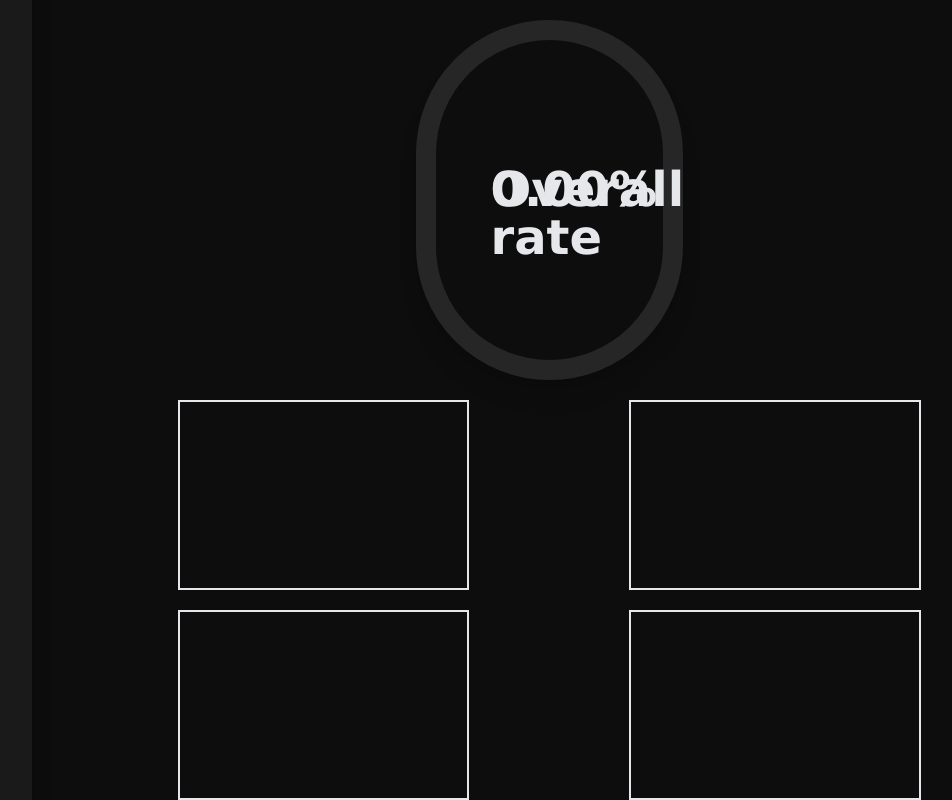
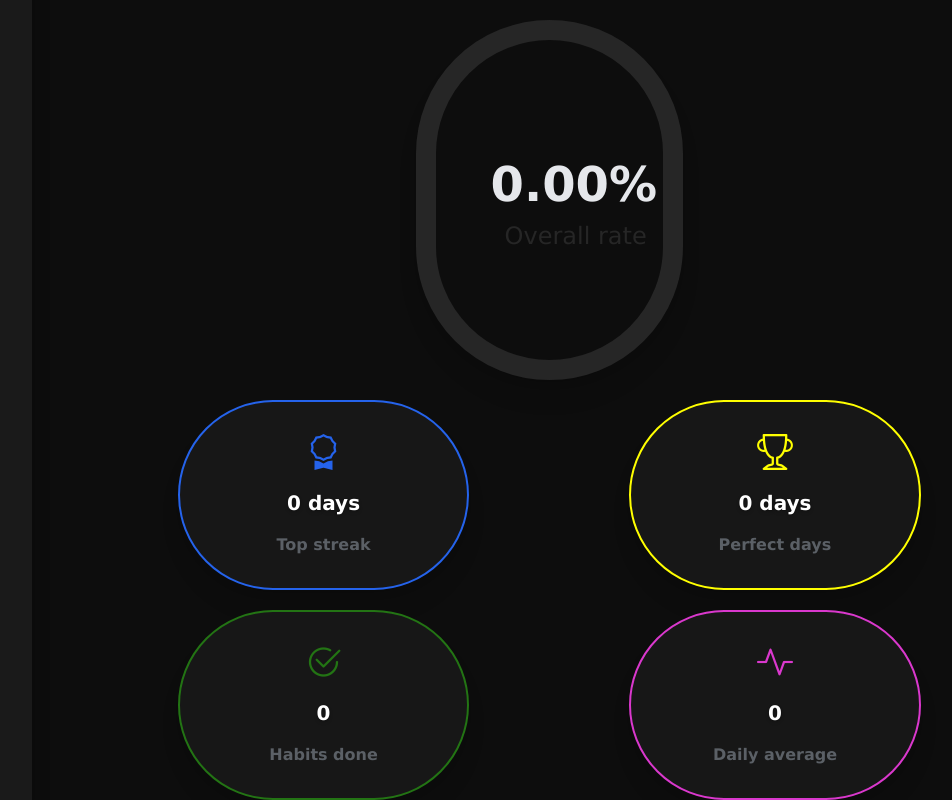
Before and after one commit to theinternetfae/Optima-V.2, a React (Vite) app: page /taskStats in a window 1280 px wide. Shown: the part 755-1555 px from the top of the page, without its empty margins (213-1165 px from the left). Built offline with nearby package versions, Linux system fonts and the light colour scheme.

Commit message:
Designing the calculators

```diff
--- a/src/TaskStats.jsx
+++ b/src/TaskStats.jsx
@@ -163,21 +163,6 @@
 
                             </div>
                         </div>
-
-                        {/* <div className="date-box-sub">
-
-                            <div className="date-weekdays-box">
-                                <p>Mon</p>
-                                <ul className="date-weekdays">
-                                    {
-                                        whichDay("mon").map((day, index) => {
-                                            return <li label="" key={index}>{day.getDate()}</li>
-                                        })
-                                    }
-                                </ul>
-                            </div>
-
-                        </div> */}
                     </div>
                     <button className="bi-chevron-right bi-chevron" onClick={(() => oneMonthForward())}></button>
                 </div>
@@ -187,8 +172,8 @@
                     <div className="filler-front">
 
                         <div className="average-body">
-                            <p>0.00%</p>
-                            <p>Overall rate</p>
+                            <p className="rating">0.00%</p>
+                            <p className="rating-title">Overall rate</p>
                         </div>
 
                         <div className="average-loader">
@@ -198,12 +183,28 @@
 
                     <div className="the-four">
                         <div className="top">
-                            <section className="sec-one"></section>
-                            <section className="sec-two"></section>
+                            <section className="sec-one">
+                                <i className="bi bi-award"></i>
+                                <p className="calculator">0 days</p>
+                                <p className="calculator-label">Top streak</p>
+                            </section>
+                            <section className="sec-two">
+                                <i className="bi-trophy"></i>
+                                <p className="calculator">0 days</p>
+                                <p className="calculator-label">Perfect days</p>
+                            </section>
                         </div>
                         <div className="bottom">
-                            <section className="sec-one"></section>
-                            <section className="sec-two"></section>
+                            <section className="sec-one">
+                                <i className="bi bi-check2-circle"></i>
+                                <p className="calculator">0</p>
+                                <p className="calculator-label">Habits done</p>
+                            </section>
+                            <section className="sec-two">
+                                <i className="bi bi-activity"></i>
+                                <p className="calculator">0</p>
+                                <p className="calculator-label">Daily average</p>
+                            </section>
                         </div>
                     </div>
 
--- a/src/index.css
+++ b/src/index.css
@@ -37,6 +37,9 @@ input[type="date"]::-webkit-calendar-picker-indicator {
     --color-backblack: #0D0D0D;
     --color-delDark: #650207;
     --color-delLight: #C93631;
+    --color-yellow: #FFFF00;
+    --color-grey: #5B6066;
+    --color-green: #237414;
 }
 
 @utility no-scrollbar {
@@ -342,8 +345,12 @@ input[type="date"]::-webkit-calendar-picker-indicator {
                 & .average-body {
                     @apply border border-20 border-commongrey relative rounded-full h-full w-[60%] shadow-xl;
 
-                    & p {
-                        @apply text-5xl font-bold absolute top-[125px] left-[55px]
+                    & .rating {
+                        @apply text-5xl font-bold absolute top-[120px] left-[55px]
+                    }
+
+                    & .rating-title {
+                        @apply text-2xl absolute top-[180px] left-[69px] text-commongrey
                     }
                 }
             }
@@ -355,11 +362,35 @@ input[type="date"]::-webkit-calendar-picker-indicator {
                     @apply h-[50%] flex gap-40 items-center justify-center;
 
                     & .sec-one {
-                        @apply border border-2 h-full w-[30%]
+                        @apply border border-2 h-full w-[30%] flex flex-col justify-center items-center gap-4 text-xl font-bold bg-dullblack rounded-full shadow-xl text-bluet hover:text-bluelight transition ease-in duration-300;
+
+                        i {
+                            @apply text-4xl;
+                        }
+
+                        .calculator {
+                            @apply text-shadow-md text-white;
+                        }
+
+                        .calculator-label {
+                            @apply text-base text-grey
+                        }
                     }
 
                     & .sec-two {
-                        @apply border border-2 h-full w-[30%]
+                        @apply border border-2 h-full w-[30%] flex flex-col justify-center items-center gap-4 text-xl font-bold bg-dullblack rounded-full shadow-xl text-yellow hover:text-bluelight transition ease-in duration-300;
+
+                        i {
+                            @apply text-4xl;
+                        }
+
+                        .calculator {
+                            @apply text-shadow-md text-white;
+                        }
+
+                        .calculator-label {
+                            @apply text-base text-grey
+                        }
                     }
                 }
 
@@ -367,11 +398,35 @@ input[type="date"]::-webkit-calendar-picker-indicator {
                     @apply h-[50%] flex gap-40 items-center justify-center;
 
                     & .sec-one {
-                        @apply border border-2 h-full w-[30%]
+                        @apply border border-2 h-full w-[30%] flex flex-col justify-center items-center gap-4 text-xl font-bold bg-dullblack rounded-full shadow-xl text-green hover:text-bluelight transition ease-in duration-300;
+
+                        i {
+                            @apply text-4xl;
+                        }
+
+                        .calculator {
+                            @apply text-shadow-md text-white;
+                        }
+
+                        .calculator-label {
+                            @apply text-base text-grey;
+                        }
                     }
 
                     & .sec-two {
-                        @apply border border-2 h-full w-[30%]
+                        @apply border border-2 h-full w-[30%] flex flex-col justify-center items-center gap-4 text-xl font-bold bg-dullblack rounded-full shadow-xl text-selected hover:text-bluelight transition ease-in duration-300;
+
+                        i {
+                            @apply text-4xl;
+                        }
+
+                        .calculator {
+                            @apply text-shadow-md text-white;
+                        }
+
+                        .calculator-label {
+                            @apply text-base text-grey;
+                        }
                     }
                 }
             }
```
